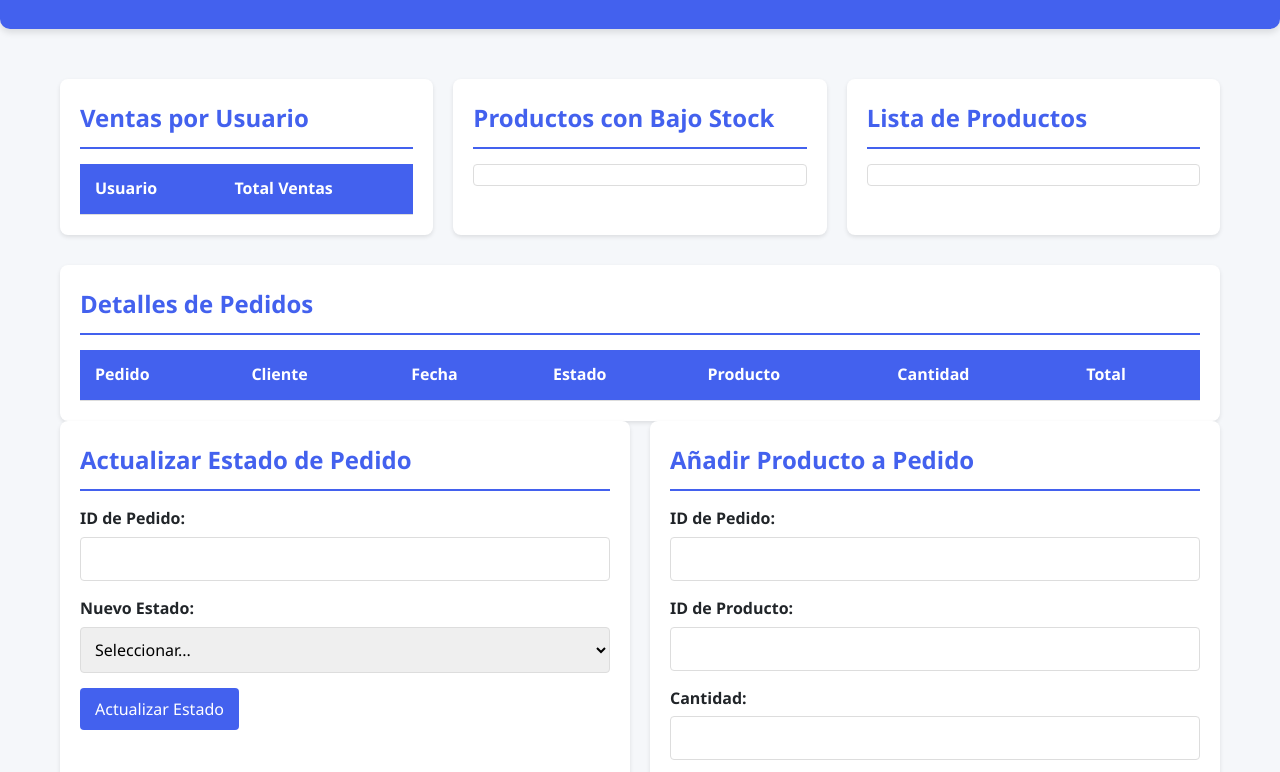
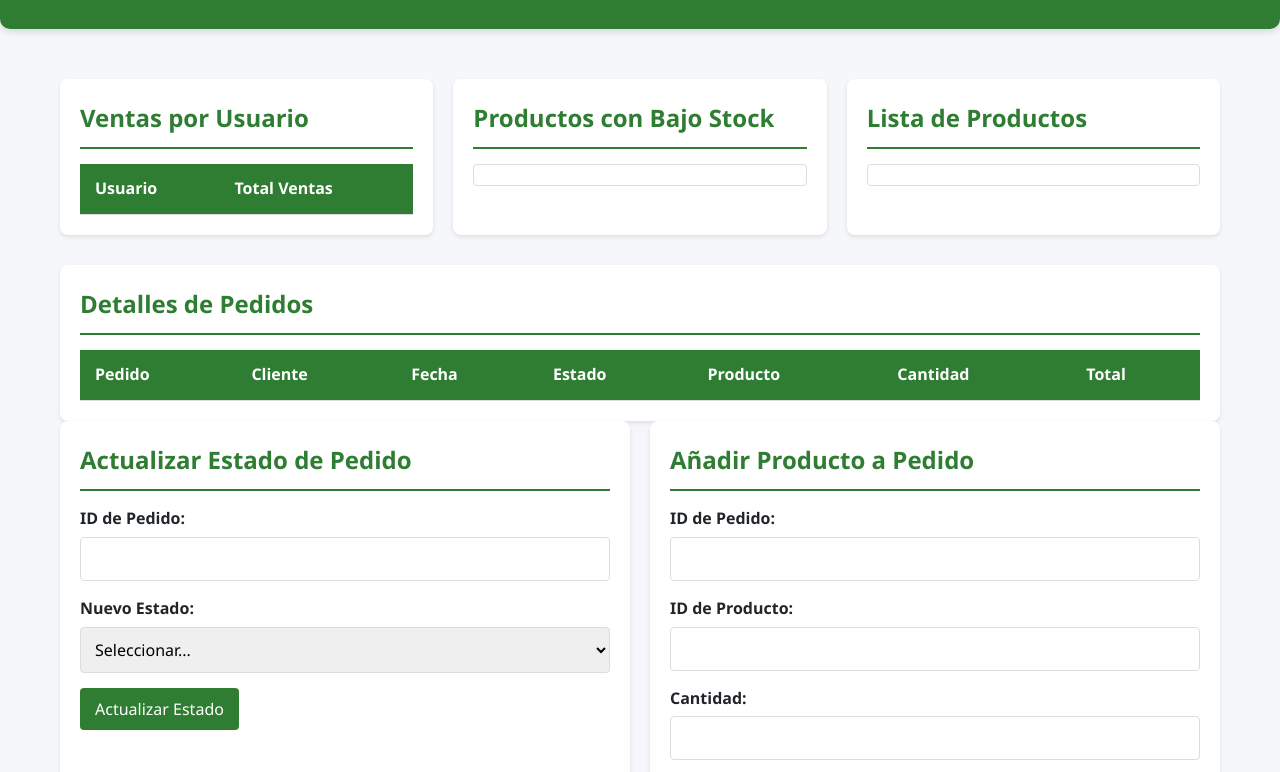
Before and after one commit to valdidev/ultimate-store, a plain HTML site: page index.html in a window 1280 px wide. Shown: the part 115-887 px from the top of the page. Drawn offline with Linux system fonts and the light colour scheme; no server answers.

Commit message:
cambio de color a verde

```diff
--- a/style.css
+++ b/style.css
@@ -1,6 +1,6 @@
 :root {
-  --primary: #4361ee;
-  --secondary: #3f37c9;
+  --primary: #2E7D32;
+  --secondary: #1B5E20;
   --light: #f8f9fa;
   --dark: #212529;
   --success: #4cc9f0;
@@ -176,6 +176,7 @@ button:hover {
   0% {
     transform: rotate(0deg);
   }
+
   100% {
     transform: rotate(360deg);
   }
```
